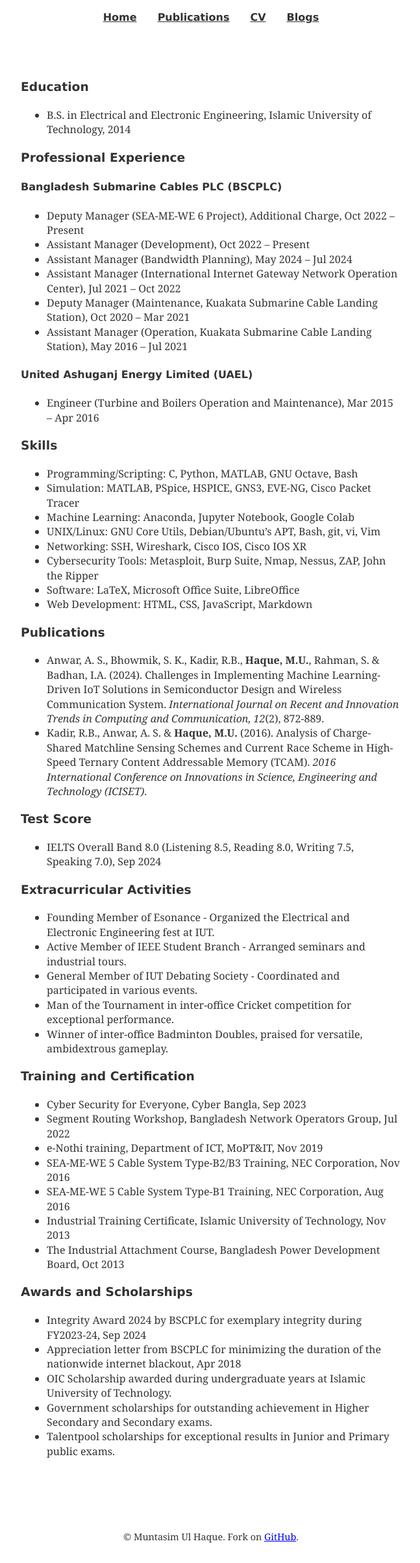
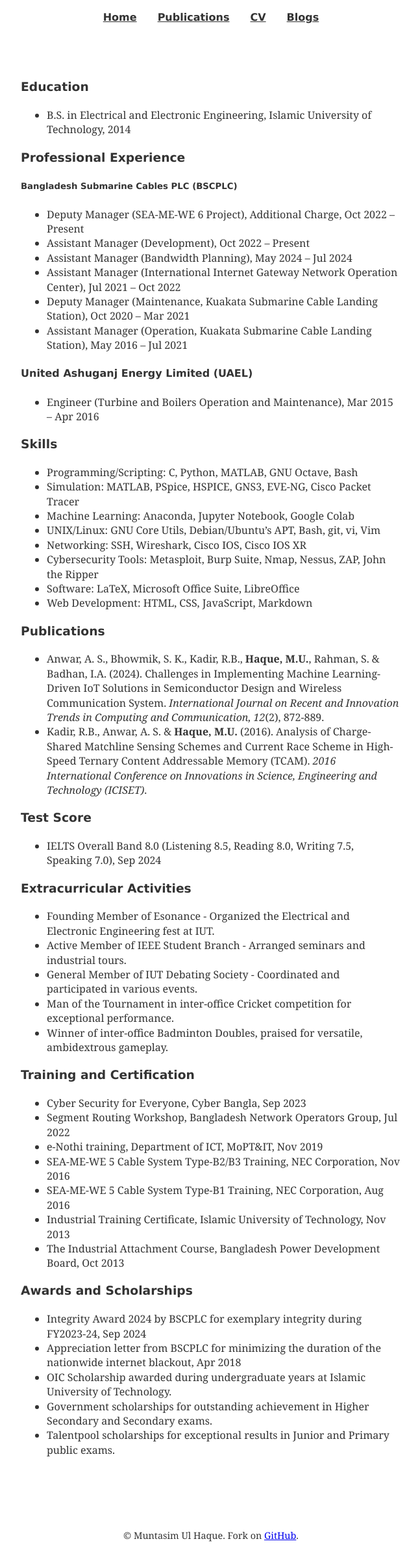
Before and after one commit to muntasimulhaque/muntasimulhaque.github.io, a Jekyll site: the page built from cv.md, in a window 1280 px wide. Shown: the whole page at 65% size, without its empty margins (315-962 px from the left). Built offline with Jekyll 4.4.1, drawn with Linux system fonts in a browser that asks for light colours.

Commit message:
Update cv.md

```diff
--- a/cv.md
+++ b/cv.md
@@ -9,7 +9,7 @@ title: Curriculum Vitae
 
 ### Professional Experience
 
-#### Bangladesh Submarine Cables PLC (BSCPLC)
+##### Bangladesh Submarine Cables PLC (BSCPLC)
   - Deputy Manager (SEA-ME-WE 6 Project), Additional Charge, Oct 2022 – Present
   - Assistant Manager (Development), Oct 2022 – Present
   - Assistant Manager (Bandwidth Planning), May 2024 – Jul 2024
```
